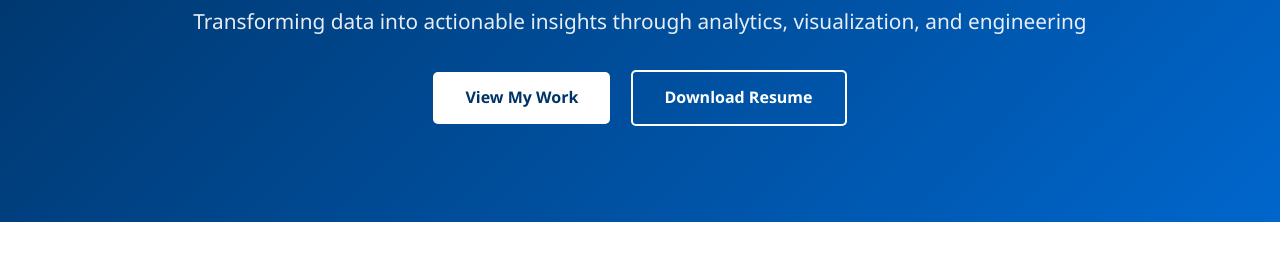
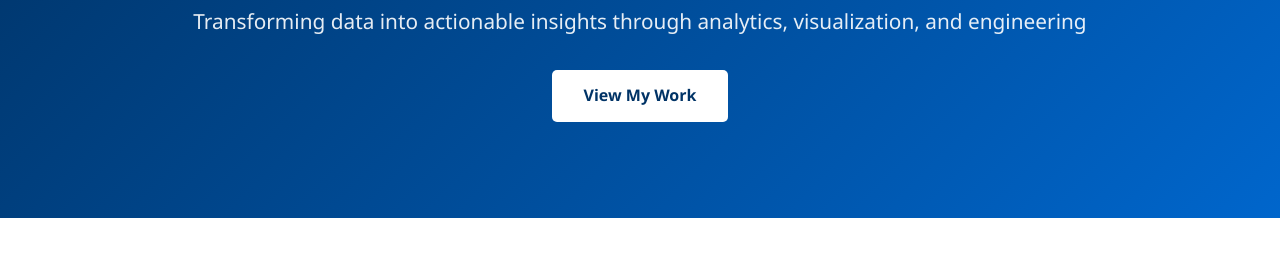
Before and after one commit to PRAKASH3S/prakashteki.github.io, a plain HTML site: page index.html in a window 1280 px wide. Shown: the part 254-518 px from the top of the page. Drawn offline with Linux system fonts and the light colour scheme.

Commit message:
Remove 'Download Resume' button from index.html
Removed the 'Download Resume' button from the hero section.

```diff
--- a/index.html
+++ b/index.html
@@ -439,7 +439,6 @@
         <h2>Data Analytics Engineer</h2>
         <p>Transforming data into actionable insights through analytics, visualization, and engineering</p>
         <a href="#projects" class="btn">View My Work</a>
-        <a href="https://prakash3s.github.io/prakashteki.github.io/PrakashTekiResume.pdf" target="_blank" class="btn btn-secondary">Download Resume</a>
     </section>
 
     <!-- About Section -->
```
